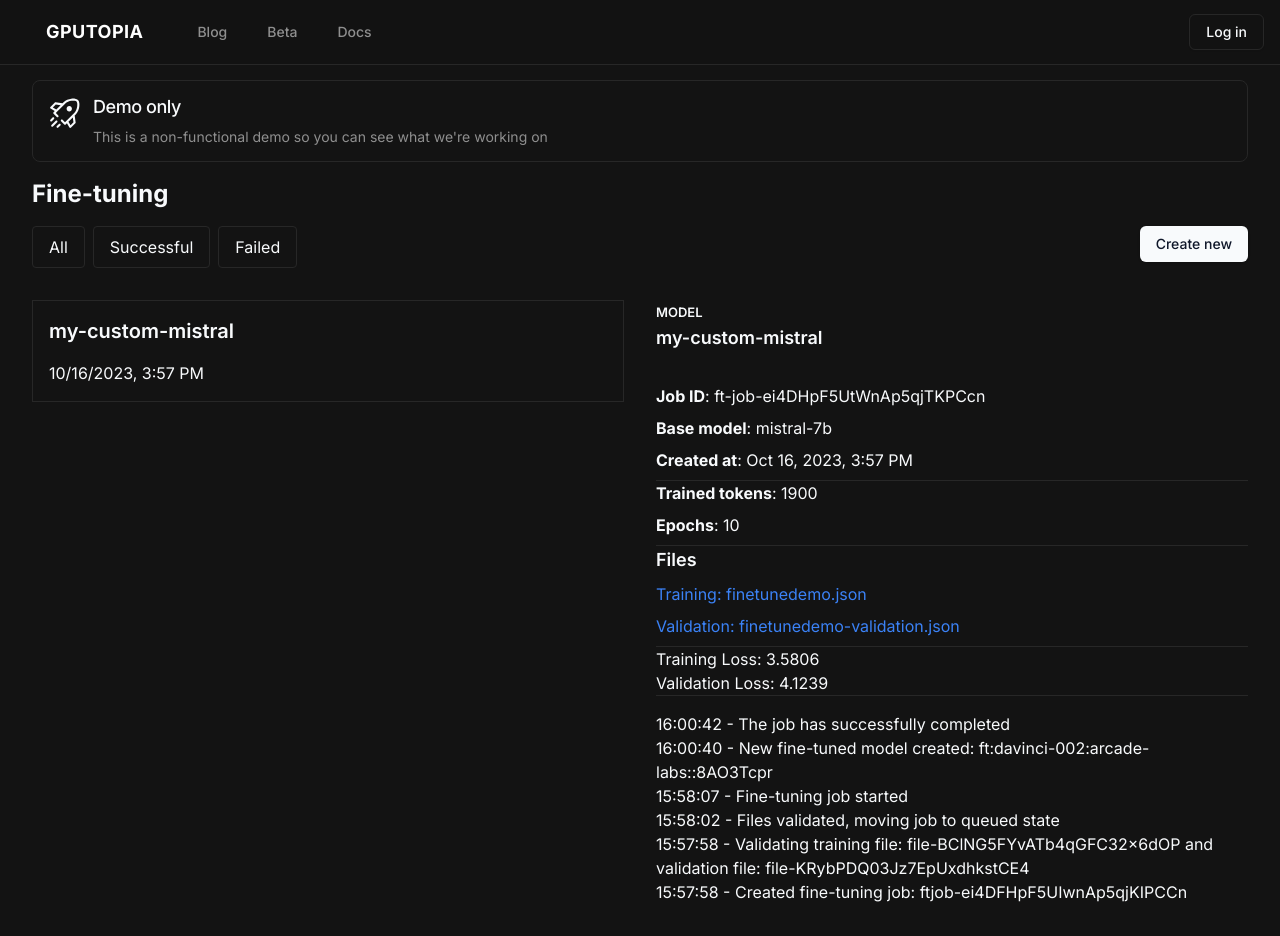
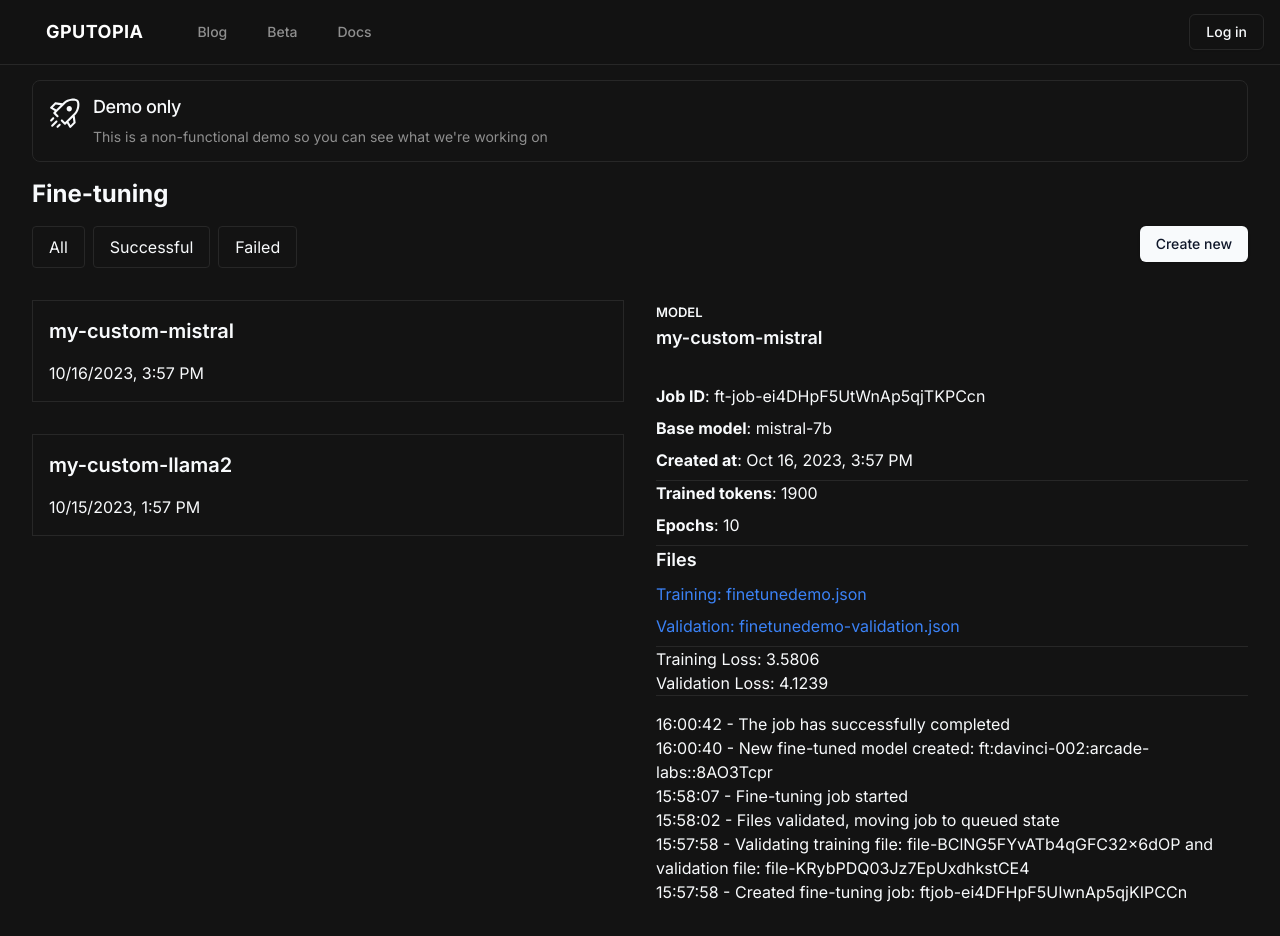
Before and after one commit to OpenAgentsInc/gputopia, a Next.js app: page /finetune in a window 1280 px wide. Built offline with nearby package versions, Linux system fonts and the light colour scheme; no server answers.

Commit message:
Start useFinetuneJobs hook with dummy data

```diff
--- a/src/app/finetune/page.tsx
+++ b/src/app/finetune/page.tsx
@@ -3,8 +3,10 @@ import Link from 'next/link'
 import { CreateJob } from './components/create-job'
 import { Alert, AlertDescription, AlertTitle } from '@/components/ui/alert'
 import { RocketIcon } from '@radix-ui/react-icons'
+import { useFinetuneJobs } from '@/lib/hooks/use-finetune-jobs'
 
 export default function Finetune() {
+  const jobs = useFinetuneJobs()
   return (
     <div className="mt-12 bg-transparent min-h-screen p-8">
       <Alert>
@@ -28,10 +30,14 @@ export default function Finetune() {
 
       <div className="grid grid-cols-2 gap-8">
         <div>
-          <div className="border p-4 mb-8">
-            <h2 className="text-xl font-semibold mb-4">my-custom-mistral</h2>
-            <p>10/16/2023, 3:57 PM</p>
-          </div>
+          {jobs.map(job => (
+            <Link key={job.id} href={`/finetune/${job.id}`}>
+              <div className="border p-4 mb-8">
+                <h2 className="text-xl font-semibold mb-4">{job.name}</h2>
+                <p>{job.createdAt}</p>
+              </div>
+            </Link>
+          ))}
         </div>
 
         <div>
--- /dev/null
+++ b/src/lib/hooks/use-finetune-jobs.ts
@@ -0,0 +1,20 @@
+interface FinetuneJob {
+  id: string
+  name: string
+  createdAt: string
+}
+
+export function useFinetuneJobs(): FinetuneJob[] {
+  return [
+    {
+      id: '1',
+      name: 'my-custom-mistral',
+      createdAt: '10/16/2023, 3:57 PM'
+    },
+    {
+      id: '2',
+      name: 'my-custom-llama2',
+      createdAt: '10/15/2023, 1:57 PM'
+    }
+  ]
+}
```
